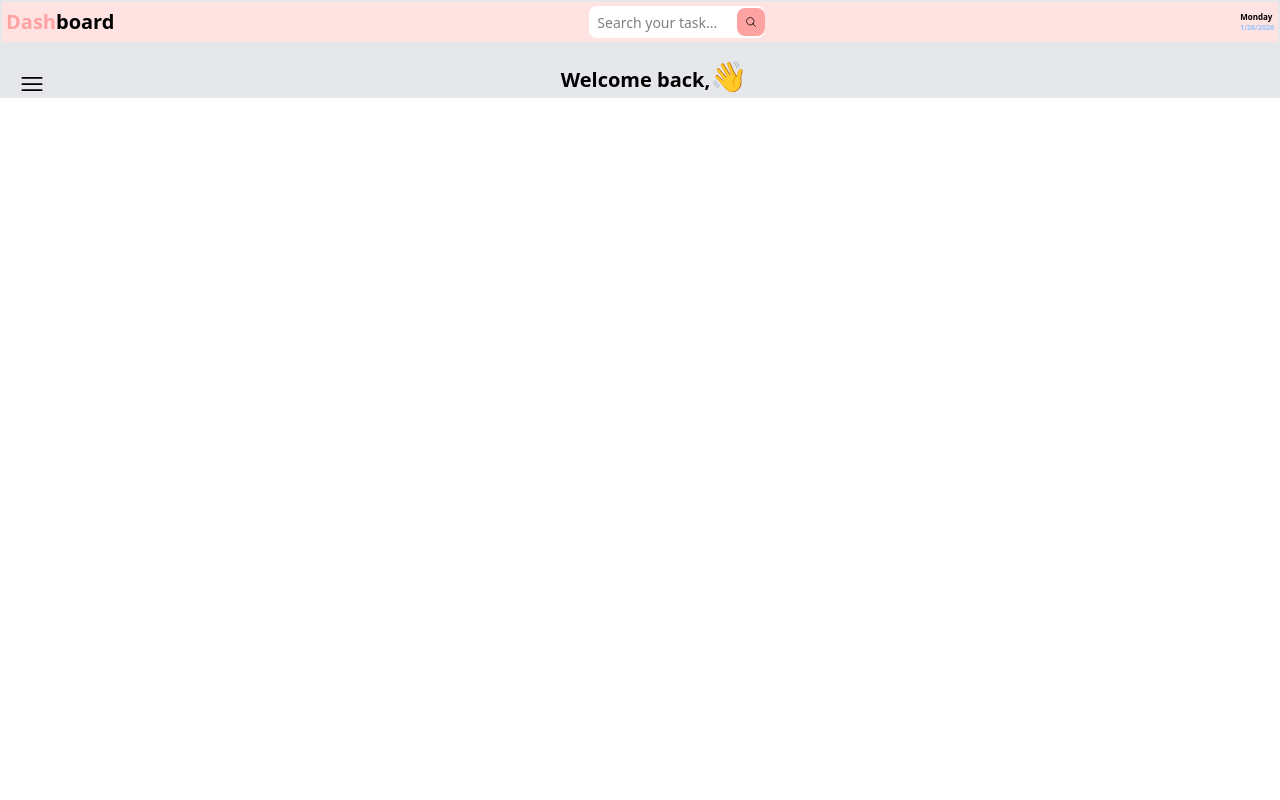
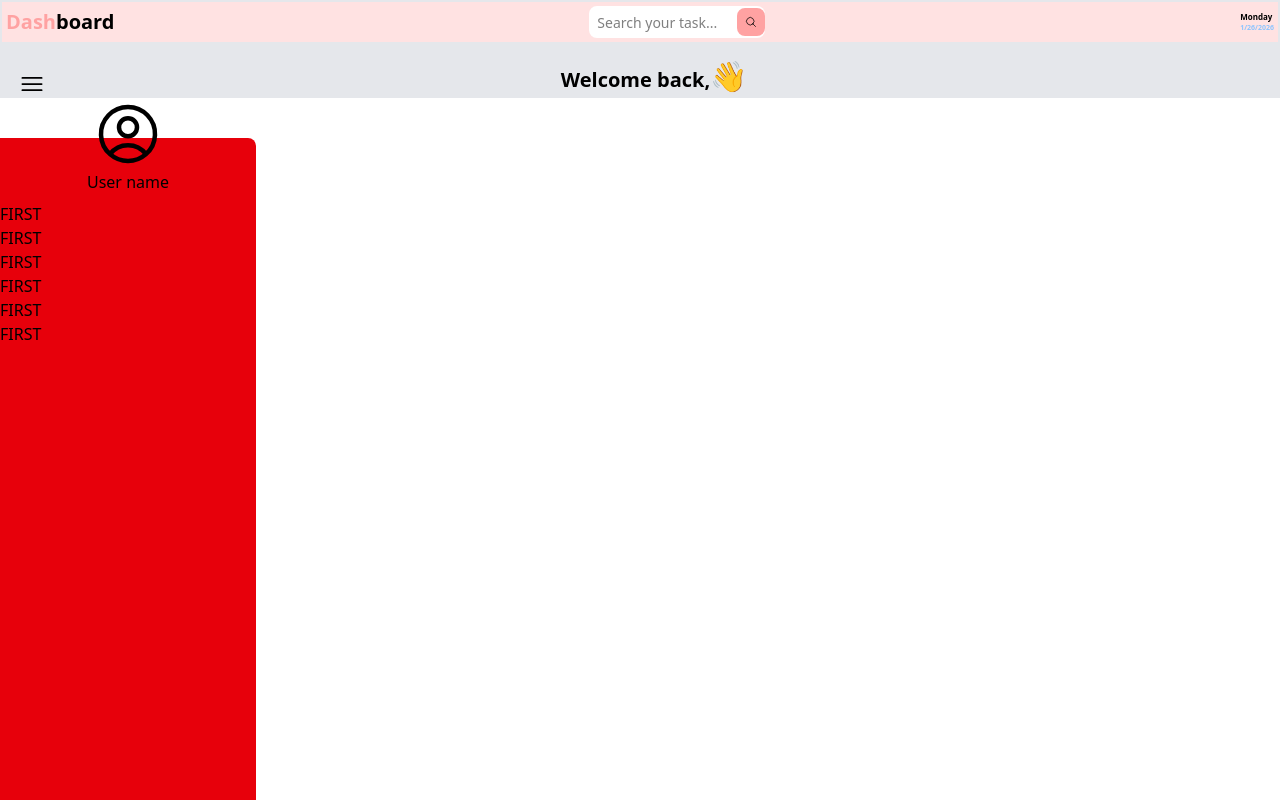
Before and after one commit to karinatuyuc/my-todo-list-React, a React (Vite) app: page / in a window 1280 px wide. Shown: the top 800 px of the page. Built offline with nearby package versions, Linux system fonts and the light colour scheme.

Commit message:
style: create sideMenu layout

```diff
--- a/src/sideMenu.jsx
+++ b/src/sideMenu.jsx
@@ -16,7 +16,31 @@ const [isOpen, setIsOpen] = useState(true);
             />
 
             {isOpen &&  (
-                <div className=" fixed bg-white left-0 h-screen w-full z-50">
+                <div className="absolute bg-white left-0 h-screen w-screen z-50">
+
+                        <div className="bg-red-600 w-64 h-16 mt-10 flex justify-center rounded-tr-lg" >
+
+                            <div className=" absolute top-0">
+                                <UserCircleIcon
+                                    className="w-18 h-18"
+                                />
+                            </div>
+
+                            <span className="mt-8">User name</span>
+
+                        </div>
+
+                        <div className="bg-red-600 w-64 h-full">
+                            <ol>
+                                <li>FIRST</li>
+                                <li>FIRST</li>
+                                <li>FIRST</li>
+                                <li>FIRST</li>
+                                <li>FIRST</li>
+                                <li>FIRST</li>
+                            </ol>
+                        </div>
+
 
                 </div>
             )}
```
